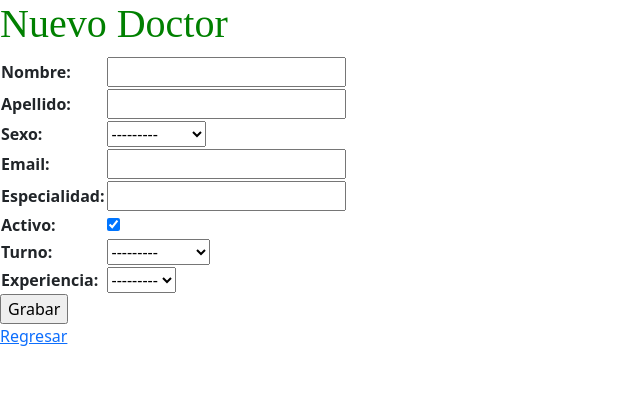
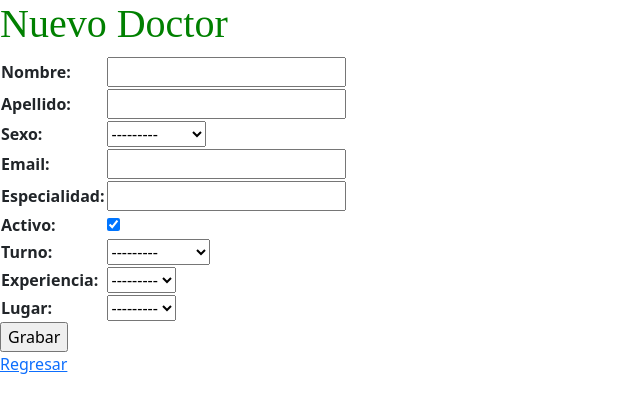
Before and after one commit to Natasha123098/Taller_Proyecto, a Django app: page /Nuevo_Doctor/ in a window 1280 px wide. Shown: the top 413 px of the page, without its empty margins (0-640 px from the left). Run offline with Django 4.2, Linux system fonts and the light colour scheme; data comes from the database, SQL or seed files in the repository; data that the repository does not hold is empty.

Commit message:
Taller 3

```diff
--- a/sap/Doctores/admin.py
+++ b/sap/Doctores/admin.py
@@ -1,8 +1,9 @@
 from django.contrib import admin
 
-from Doctores.models import Doctor, Experiencia, TurnoTrabajo
+from Doctores.models import Doctor, Experiencia, TurnoTrabajo, Lugar_Trabajo
 
 # Register your models here.
 admin.site.register(Doctor)
 admin.site.register(Experiencia)
 admin.site.register(TurnoTrabajo)
+admin.site.register(Lugar_Trabajo)
--- a/sap/Doctores/forms.py
+++ b/sap/Doctores/forms.py
@@ -7,7 +7,7 @@ class DoctorFormulario(ModelForm):
 
     class Meta:
         model = Doctor
-        fields = ('nombre', 'apellido', 'sexo', 'email', 'especialidad', 'activo', 'turno', 'experiencia')
+        fields = ('nombre', 'apellido', 'sexo', 'email', 'especialidad', 'activo', 'turno', 'experiencia', 'lugar')
         widgets = {
             'email': EmailInput(attrs={'type': 'email'})
         }
--- a/sap/Doctores/models.py
+++ b/sap/Doctores/models.py
@@ -1,6 +1,10 @@
 from django.db import models
 
+class Lugar_Trabajo(models.Model):
+    lugar = models.CharField(max_length=50, null=True)
 
+    def __str__(self):
+        return f'{self.lugar}'
 
 class TurnoTrabajo(models.Model):
     turno = models.CharField(max_length=50, null=True)
@@ -29,6 +33,7 @@ class Doctor(models.Model):
     activo = models.BooleanField(default=True)
     turno = models.ForeignKey(TurnoTrabajo, on_delete=models.SET_NULL, null=True)
     experiencia= models.ForeignKey(Experiencia, on_delete=models.SET_NULL, null=True)
+    lugar = models.ForeignKey(Lugar_Trabajo, on_delete=models.SET_NULL, null=True)
 
     def __str__(self):
         return f'id: {self.id} - {self.nombre} {self.apellido}'
--- a/sap/Doctores/views.py
+++ b/sap/Doctores/views.py
@@ -65,15 +65,17 @@ def Registro_Doctor(request):
     # Creamos los encabezados desde la celda B3 hasta la E3
     ws['B3'] = 'NOMBRE'
     ws['C3'] = 'APELLIDO'
-    ws['D3'] = 'EMAIL'
-    ws['E3'] = 'ESPECIALIDAD'
-    cont = 4
+    ws['D3'] = 'SEXO'
+    ws['E3'] = 'EMAIL'
+    ws['F3'] = 'ESPECIALIDAD'
+    cont = 5
     # Recorremos el conjunto de personas y vamos escribiendo cada uno de los datos en las celdas
     for doctor in doctores:
         ws.cell(row=cont, column=2).value = doctor.nombre
         ws.cell(row=cont, column=3).value = doctor.apellido
-        ws.cell(row=cont, column=4).value = doctor.email
-        ws.cell(row=cont, column=5).value = doctor.especialidad
+        ws.cell(row=cont, column=4).value = doctor.sexo
+        ws.cell(row=cont, column=5).value = doctor.email
+        ws.cell(row=cont, column=6).value = doctor.especialidad
         cont = cont + 1
     # Establecemos el nombre del archivo
     nombre_archivo = "ReporteDoctoresExcel.xlsx"
--- a/sap/sap/settings.py
+++ b/sap/sap/settings.py
@@ -39,7 +39,8 @@ INSTALLED_APPS = [
     'django.contrib.staticfiles',
     'webapp',
     'Doctores',
-    'fontawesomefree'
+    'fontawesomefree',
+    'openpyxl'
 ]
 
 MIDDLEWARE = [
--- a/sap/webapp/templates/doctores.html
+++ b/sap/webapp/templates/doctores.html
@@ -38,6 +38,7 @@
         <th>Especialidad</th>
         <th>Activo</th>
         <th>Turno</th>
+        <th>Lugar</th>
 
     </tr>
     <tbody class="table-group-divider">
@@ -51,6 +52,7 @@
                <td >{{Doctor.especialidad | upper}}</td>
                <td >{{Doctor.activo | upper}}</td>
                <td >{{Doctor.turno.turno }}</td>
+               <td >{{Doctor.lugar}}</td>
                <td ><a class="btn bg-info" href="Eliminar_Doctor/{{Doctor.id}}">Eliminar_Doctor</a></td>
                <td ><a class="btn bg-warning" href="Editar_Doctor/{{Doctor.id}}">Editar_Doctor</a></td>
                <td ><a class="btn bg-success" href="Ver_Doctor/{{Doctor.id}}">Ver_Doctor</a></td>
--- a/sap/webapp/views.py
+++ b/sap/webapp/views.py
@@ -11,5 +11,5 @@ def mostrar_Doctores(request):
     pagina= loader.get_template('doctores.html')
     #lista_Doctores = Doctor.objects.all()
     lista_Doctores = Doctor.objects.order_by('apellido', 'nombre')
-    datos = {'cantidad': cantidad_Doctores,'doctores':lista_Doctores}
+    datos = {'cantidad': cantidad_Doctores,'doctores': lista_Doctores}
     return HttpResponse(pagina.render(datos, request))
```
Also changed, not shown: sap/Doctores/migrations/0004_lugar_trabajo_doctor_lugar.py (added).
